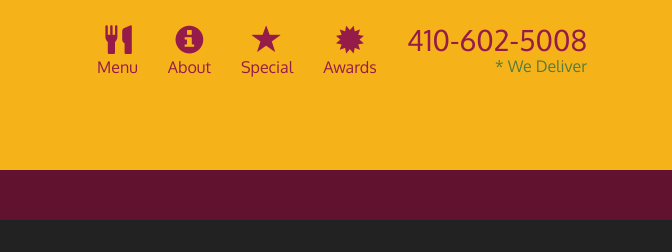
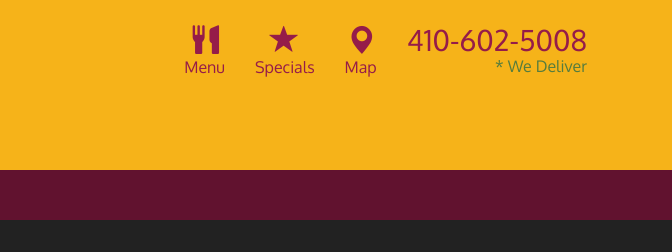
Before and after one commit to gr8gambler/module5-solutions, a plain HTML site: page index.html in a window 1280 px wide. Shown: the top 252 px of the page, 608-1280 px from the left. Drawn offline with Linux system fonts and the light colour scheme.

Commit message:
Update index.html

```diff
--- a/index.html
+++ b/index.html
@@ -46,15 +46,11 @@
                 <span class="glyphicon glyphicon-cutlery"></span><br class="hidden-xs"> Menu</a>
             </li>
             <li>
-              <a href="#">
-                <span class="glyphicon glyphicon-info-sign"></span><br class="hidden-xs"> About</a>
-            </li>
-            <li>
               <a href="#" onclick="$dc.loadMenuItems({{randomCategoryShortName}});">
-                <span class="glyphicon glyphicon glyphicon-star"></span><br class="hidden-xs"> Special</a>
+                <span class="glyphicon glyphicon glyphicon-star"></span><br class="hidden-xs"> Specials</a>
             <li>
               <a href="#">
-                <span class="glyphicon glyphicon-certificate"></span><br class="hidden-xs"> Awards</a>
+                <span class="glyphicon glyphicon-map-marker"></span><br class="hidden-xs"> Map</a>
             </li>
             <li id="phone" class="hidden-xs">
               <a href="tel:410-602-5008">
```
